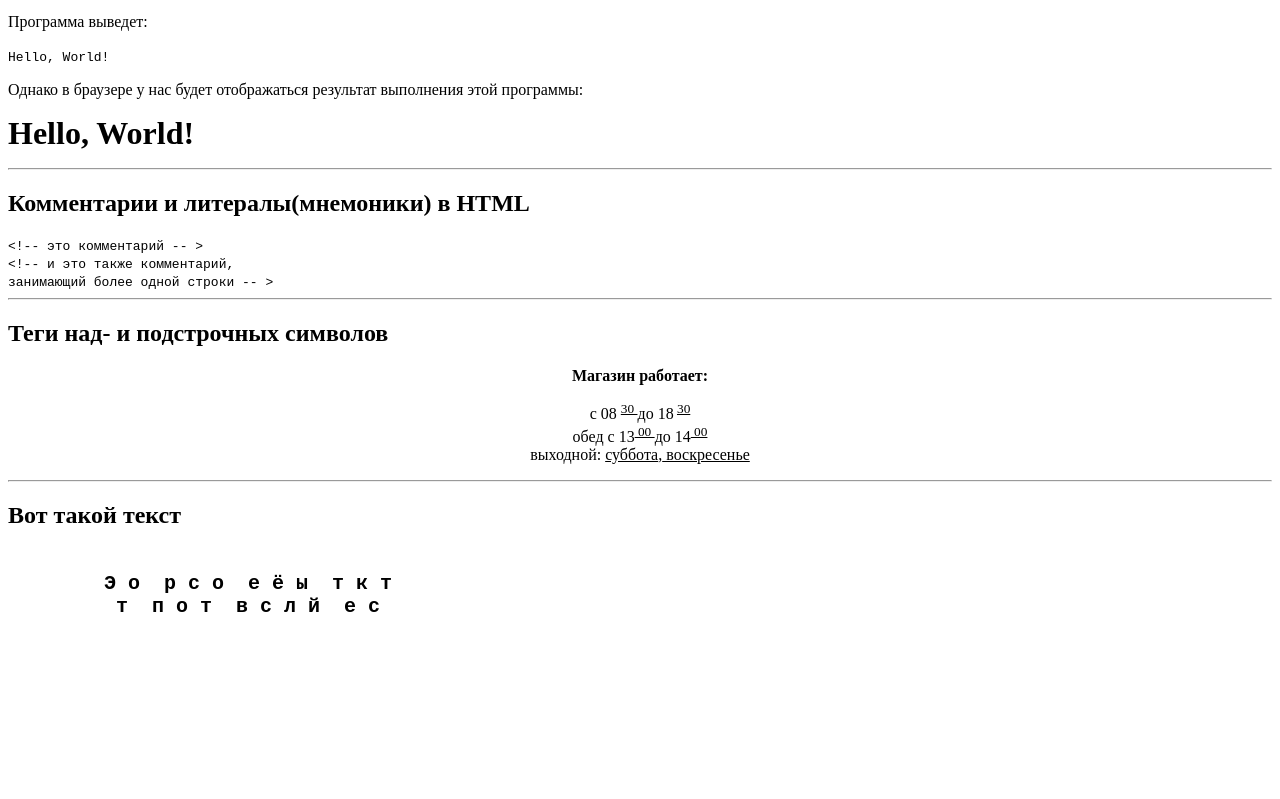
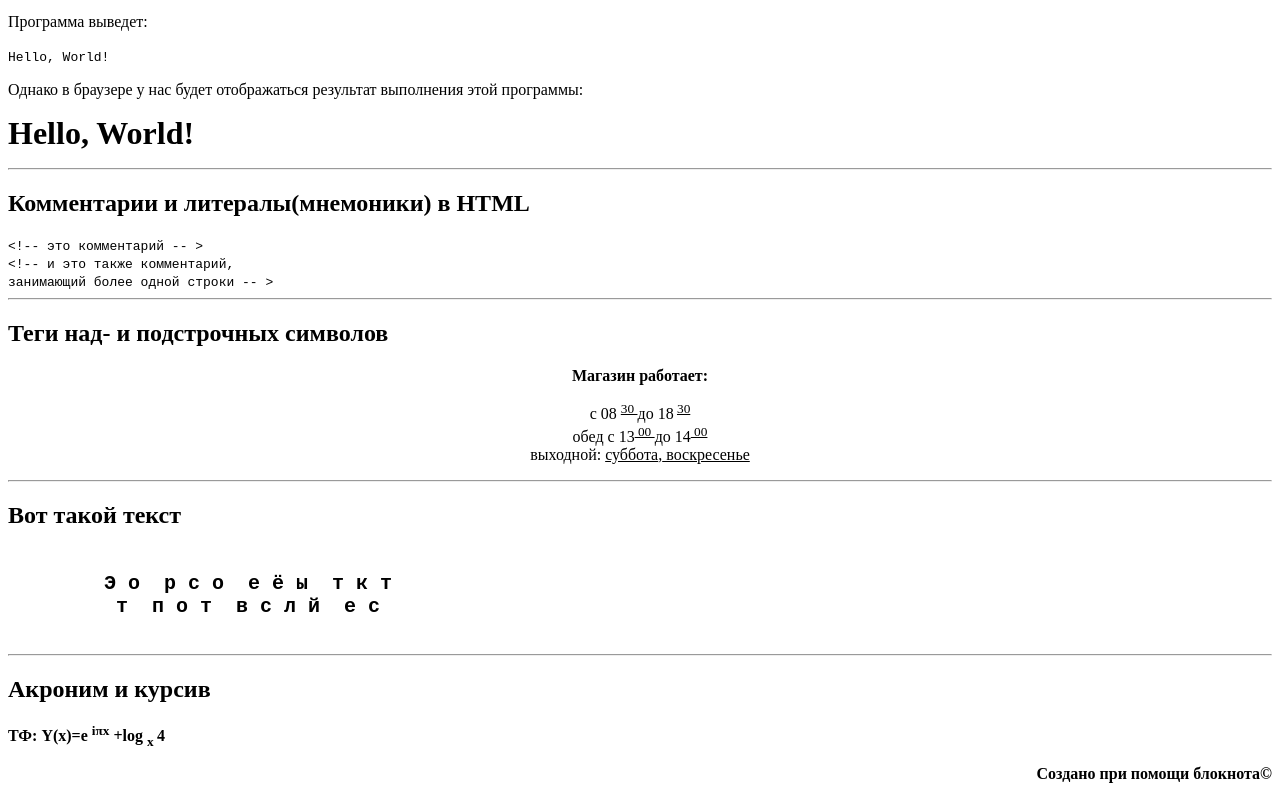
Before and after one commit to yanush-akou/SC1-96-21_yan_ushakou, a plain HTML site: page Extratask.html in a window 1280 px wide. Shown: the part 1063-1862 px from the top of the page. Before the commit the page ends 1717 px from the top, so only its background shows below. Drawn offline with Linux system fonts and the light colour scheme.

Commit message:
just a try of committing last changes in homework

```diff
--- a/Extratask.html
+++ b/Extratask.html
@@ -80,6 +80,11 @@ o | x | o
         Э о  р с о  е ё ы  т к т
          т  п о т  в с л й  е с
         </font> </pre>
+        <hr>
+    <H2>Акроним и курсив</H2>
+
+    <p> ТФ: Y(x)=e <sup>iπx</sup> ­+log <sub> x </sub>4        </p>
+    <p align="right"> Создано при помощи блокнота&#169  </p>
 
     </b>
 </body>
```
